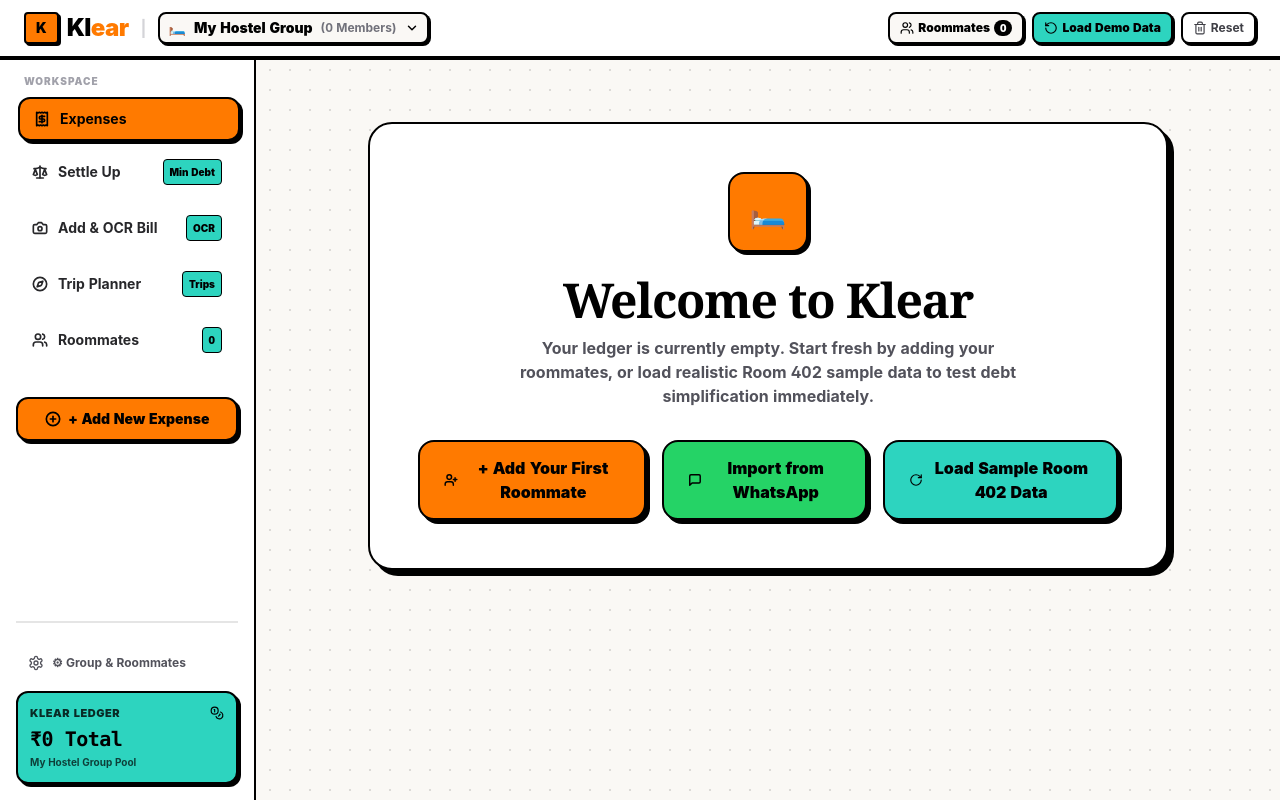
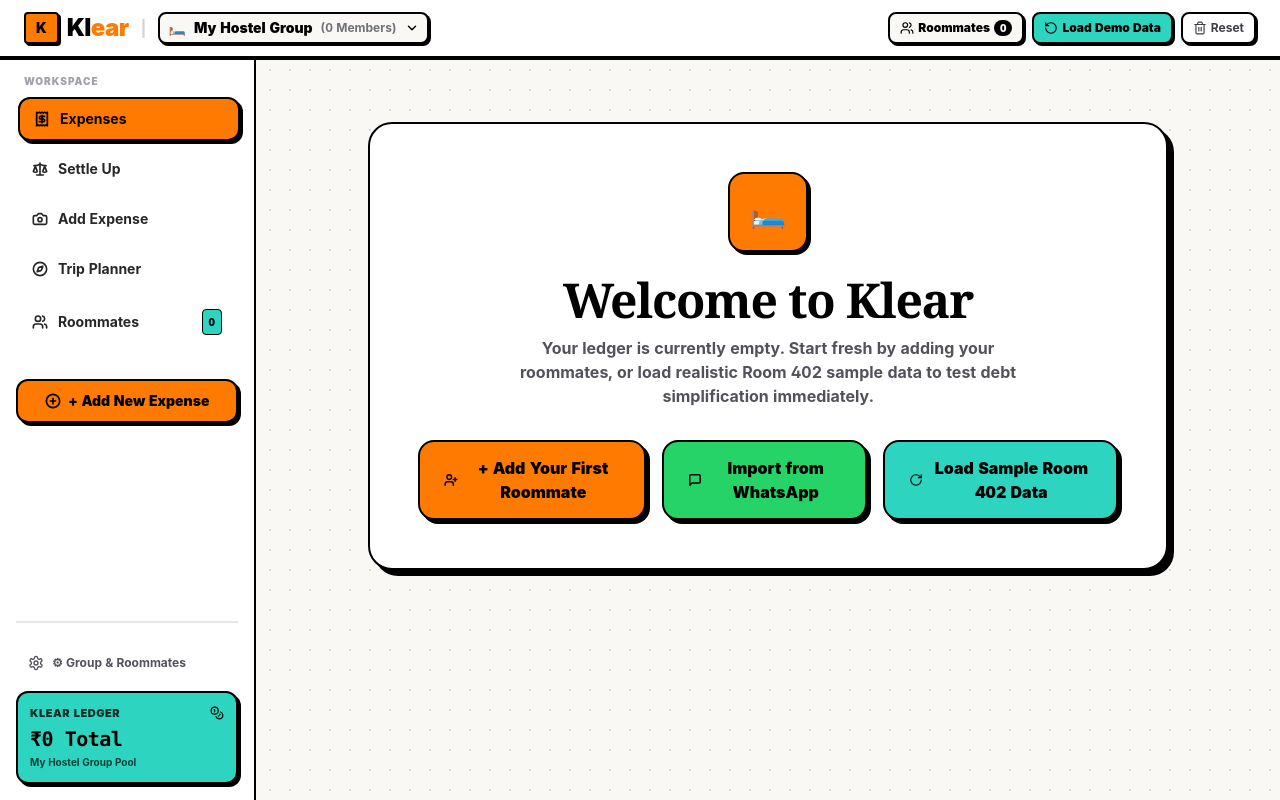
Before and after one commit to pahulveer/Klear, a Next.js app: page / in a window 1280 px wide. Built offline with nearby package versions, Linux system fonts and the light colour scheme.

Commit message:
Remove navigation pill badges from sidebar

```diff
--- a/components/Sidebar.tsx
+++ b/components/Sidebar.tsx
@@ -28,28 +28,24 @@ export const Sidebar: React.FC = () => {
       href: "/",
       icon: Receipt,
       active: pathname === "/",
-      badge: null,
     },
     {
       label: "Settle Up",
       href: "/settle",
       icon: Scale,
       active: pathname === "/settle",
-      badge: "Min Debt",
     },
     {
-      label: "Add & OCR Bill",
+      label: "Add Expense",
       href: "/add",
       icon: Camera,
       active: pathname === "/add",
-      badge: "OCR",
     },
     {
       label: "Trip Planner",
       href: "/trip",
       icon: Compass,
       active: pathname === "/trip",
-      badge: "Trips",
     },
   ];
 
@@ -79,17 +75,6 @@ export const Sidebar: React.FC = () => {
                       <Icon className="w-4 h-4 stroke-[2.5]" />
                       <span>{item.label}</span>
                     </div>
-                    {item.badge && (
-                      <span
-                        className={`text-[10px] font-black px-1.5 py-0.5 rounded border border-black ${
-                          item.active
-                            ? "bg-white text-black"
-                            : "bg-[#2DD4BF] text-black"
-                        }`}
-                      >
-                        {item.badge}
-                      </span>
-                    )}
                   </Link>
                 );
               })}
```
